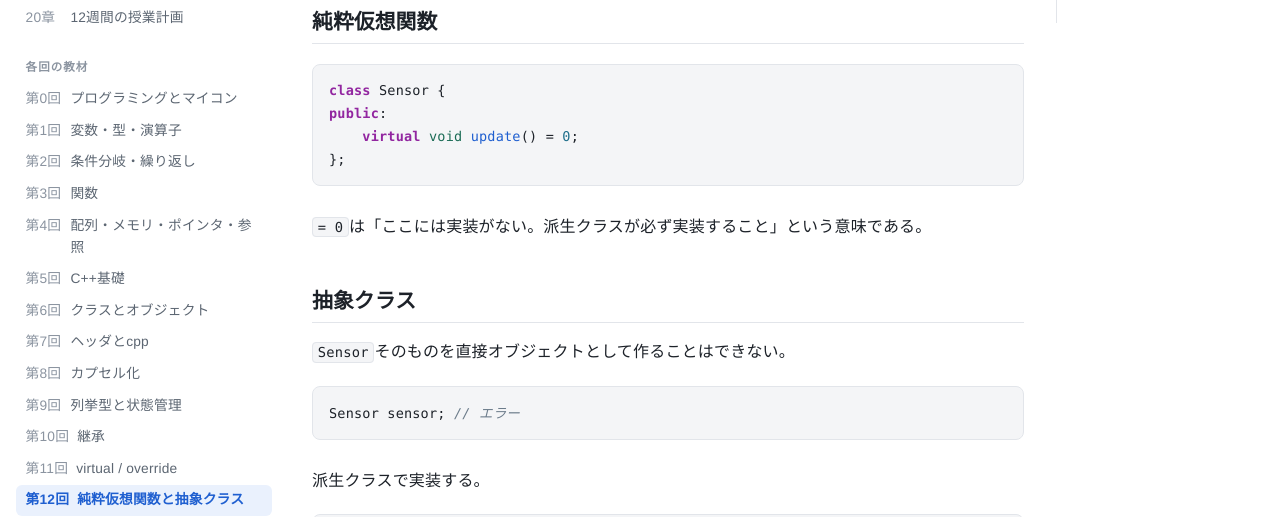
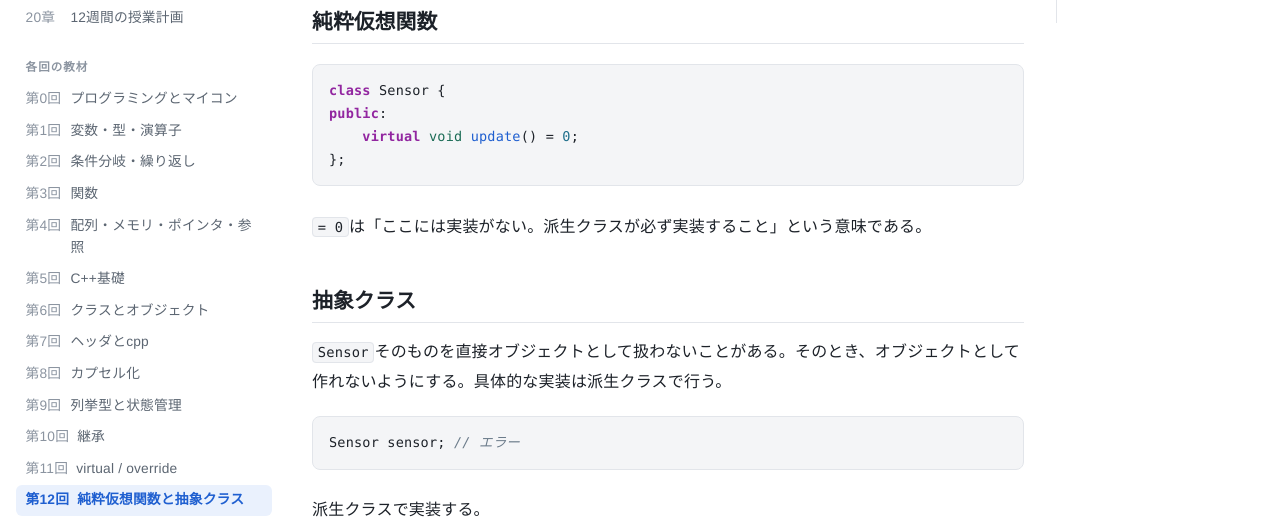
Before and after one commit to HR-tuat/Cpp_course, a website built with Vite: page site/lessons/12-abstract.html in a window 1280 px wide. Shown: the part 230-747 px from the top of the page. Built offline with nearby package versions, Linux system fonts and the light colour scheme; no server answers.

Commit message:
12の修正

```diff
--- a/site/lessons/12-abstract.html
+++ b/site/lessons/12-abstract.html
@@ -62,7 +62,7 @@ public:
 
         <h2 id="抽象クラス">抽象クラス</h2>
 
-        <p><code>Sensor</code>そのものを直接オブジェクトとして作ることはできない。</p>
+        <p><code>Sensor</code>そのものを直接オブジェクトとして扱わないことがある。そのとき、オブジェクトとして作れないようにする。具体的な実装は派生クラスで行う。</p>
 
         <figure class="code"><pre><code class="language-cpp">Sensor sensor; // エラー</code></pre></figure>
 
```
